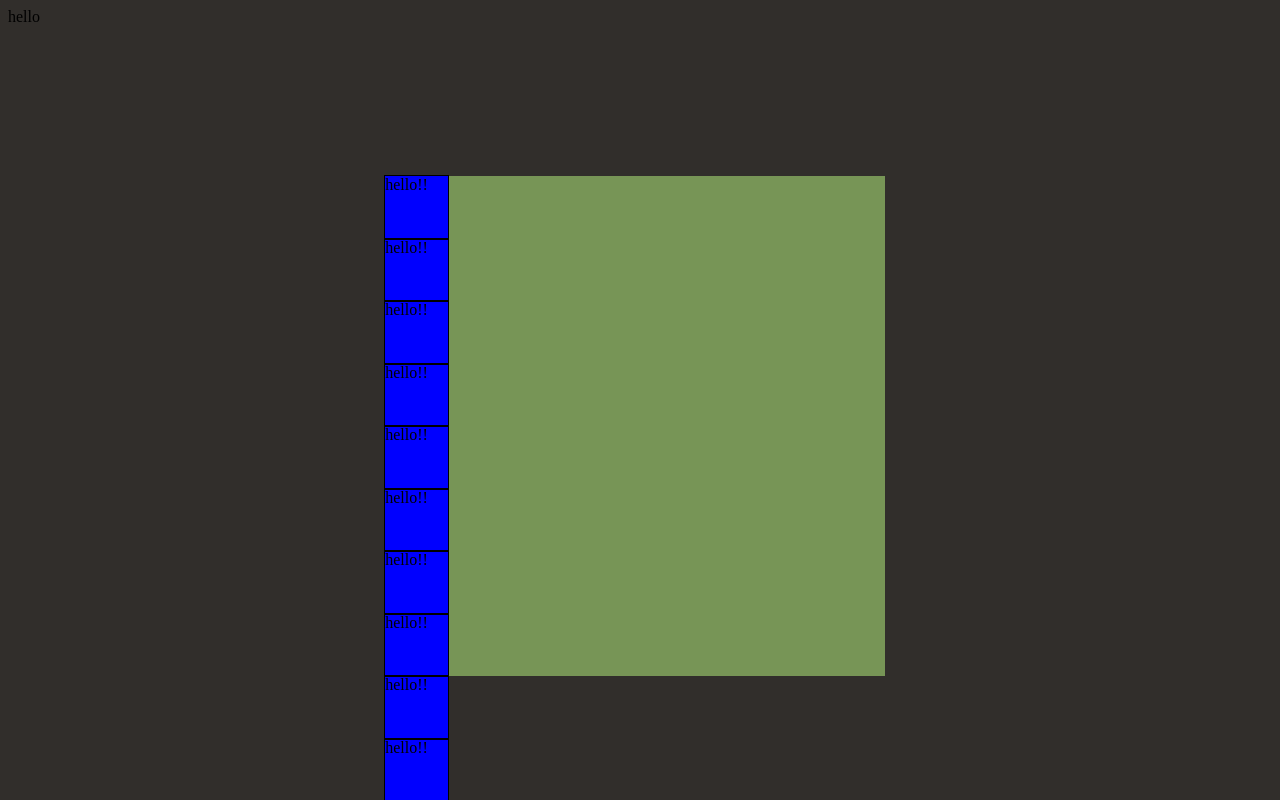
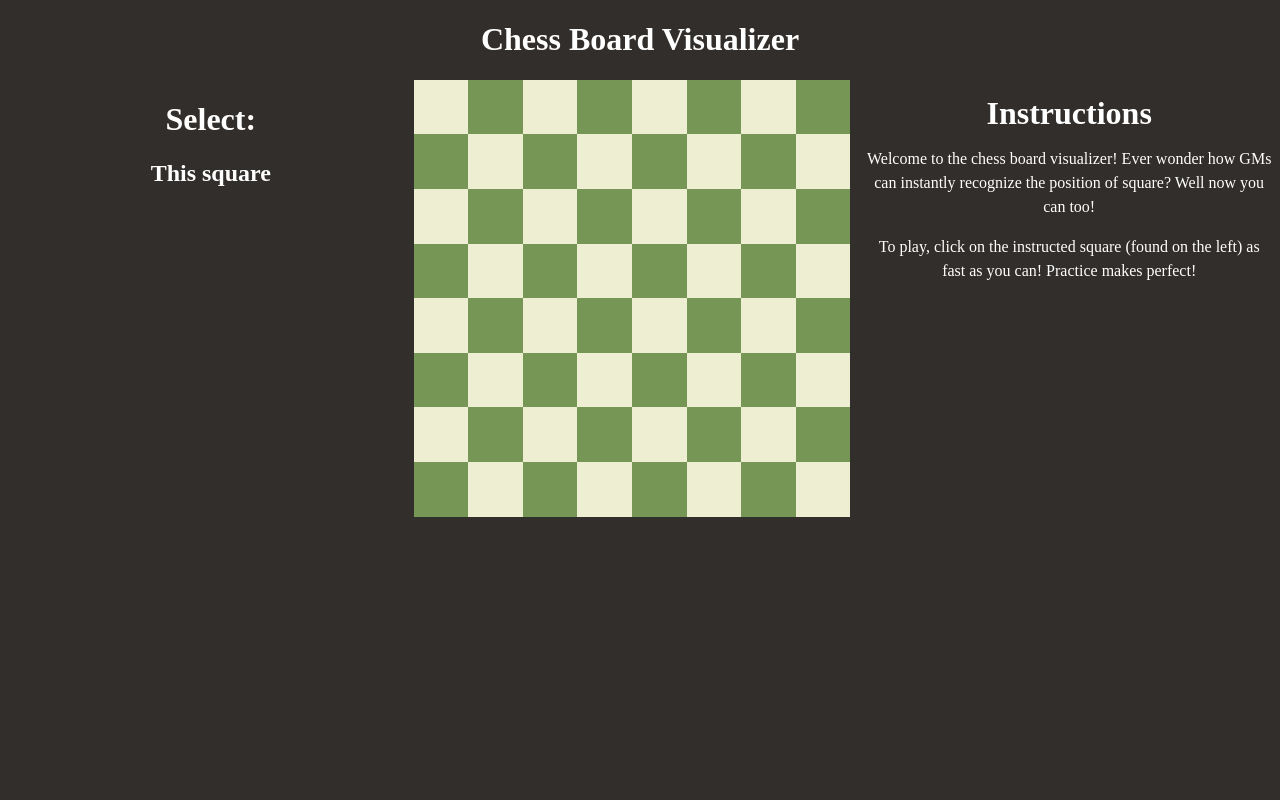
Before and after one commit to colinchambachan/Chess-Board-Visualizer, a React (Create React App) app: page / in a window 1280 px wide. Shown: the top 800 px of the page. Built offline with nearby package versions, Linux system fonts and the light colour scheme.

Commit message:
Add game styling and basic instructions

```diff
--- a/src/App.css
+++ b/src/App.css
@@ -1,6 +1,7 @@
-#ChessboardDiv {
-  height: 100vh;
-  width: 98vw;
-  display: grid;
-  place-content: center;
+.title-container {
 }
+#Title {
+  color: white;
+  width: 100%;
+  text-align: center;
+}
--- a/src/App.js
+++ b/src/App.js
@@ -4,12 +4,12 @@ import Game from "./components/Game";
 function App() {
   return (
     <>
-      <div>hello</div>
+      <div class="title-container">
+        <h1 id="Title">Chess Board Visualizer</h1>
+      </div>
 
-      <div id="ChessboardDiv">
-        {/* display game */}
-        <Game />
-      </div>
+      {/* display game */}
+      <Game />
     </>
   );
 }
--- a/src/components/Board.css
+++ b/src/components/Board.css
@@ -1,5 +1,11 @@
 #chess-board {
-  width: 500px;
-  height: 500px;
+  /* sizing */
+  width: 35%;
+  aspect-ratio: 1/1;
   background-color: #779556;
+
+  /* display flex to limit squares to 8 per  */
+  display: flex;
+  flex-direction: column;
+  flex-wrap: wrap;
 }
--- a/src/components/Board.js
+++ b/src/components/Board.js
@@ -2,12 +2,35 @@ import Square from "./Square.js";
 import "./Board.css";
 
 export default function Board({ squareIDArray, handleClick }) {
+  // Use of spread to ensure squareIDList updates with changes in squareIDArray
   const squareIDList = [...squareIDArray];
+
+  const isDark = (id) => {
+    let idIndex = squareIDArray.indexOf(id);
+    let output = "";
+    if (
+      idIndex < 8 ||
+      (idIndex > 15 && idIndex < 24) ||
+      (idIndex > 31 && idIndex < 40) ||
+      (idIndex > 47 && idIndex < 56)
+    ) {
+      output =
+        squareIDList.indexOf(id) % 2 === 0 ? "light-square" : "dark-square";
+    } else {
+      output =
+        squareIDList.indexOf(id) % 2 === 0 ? "dark-square" : "light-square";
+    }
+    console.log(output);
+    return output;
+  };
+
   // Map each square id to its own square component
-  console.log(squareIDList);
-  // Ternary operator ensures array contains values before proceeding
-  const boardSquares = squareIDList?.map((squareID) => (
-    <Square squareID={squareID} onClick={handleClick} />
+  const boardSquares = squareIDList.map((squareID) => (
+    <Square
+      squareID={squareID}
+      onClick={handleClick}
+      squareColor={isDark(squareID)}
+    />
   ));
 
   return <div id="chess-board">{boardSquares}</div>;
--- /dev/null
+++ b/src/components/Game.css
@@ -0,0 +1,22 @@
+.container {
+  /* contanier for game board and direction screen */
+  display: inline-flex;
+  width: 100vw;
+}
+
+#direction-screen {
+  flex: 0 1 32.5%;
+  justify-content: center;
+  text-align: center;
+  color: white;
+}
+
+#instructions {
+  flex: 0 1 32.5%;
+  padding-left: 1em;
+  padding-right: 1em;
+  justify-content: center;
+  text-align: center;
+  color: white;
+  line-height: 1.5rem;
+}
--- a/src/components/Game.js
+++ b/src/components/Game.js
@@ -1,5 +1,6 @@
 import React from "react";
 import Board from "./Board";
+import "./Game.css";
 
 function Game() {
   // Create array for each individual square id
@@ -20,12 +21,24 @@ function Game() {
   };
 
   return (
-    <>
-      {/* // Todo: Delete tag, was used to test if array had values */}
-
-      {/* Current bug, board displays but not squares  */}
+    <div class="container">
+      <div id="direction-screen">
+        <h1>Select: </h1>
+        <h2>This square</h2>
+      </div>
       <Board squareIDArray={squareIDArray} handleClick={handleClick} />
-    </>
+      <div id="instructions">
+        <h1>Instructions</h1>
+        <p>
+          Welcome to the chess board visualizer! Ever wonder how GMs can
+          instantly recognize the position of square? Well now you can too!
+        </p>
+        <p>
+          To play, click on the instructed square (found on the left) as fast as
+          you can! Practice makes perfect!
+        </p>
+      </div>
+    </div>
   );
 }
 
--- a/src/components/Square.css
+++ b/src/components/Square.css
@@ -1,7 +1,13 @@
-.Square {
+.dark-square {
   width: 12.5%;
   height: 12.5%;
 
-  background-color: blue;
-  outline: 1px solid black;
+  background-color: #769656;
 }
+
+.light-square {
+  width: 12.5%;
+  height: 12.5%;
+
+  background-color: #edeed2;
+}
--- a/src/components/Square.js
+++ b/src/components/Square.js
@@ -3,11 +3,13 @@ import "./Square.css";
  * Initializes Each square found on chessboard
  * @returns Single Square
  */
-export default function Square({ squareID, handleClick }) {
+export default function Square({ squareID, handleClick, squareColor }) {
   // uses props to handle onlick, which was passed from Game.js
   return (
-    <div className="Square" onClick={() => alert(squareID)}>
-      hello!!
-    </div>
+    <div
+      id={squareID}
+      className={squareColor}
+      onClick={() => alert(squareID)}
+    ></div>
   );
 }
```
Also changed, not shown: src/Title.css (deleted), src/Title.js (deleted).
